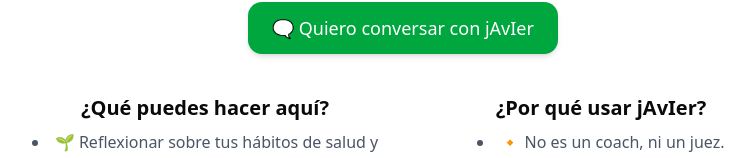
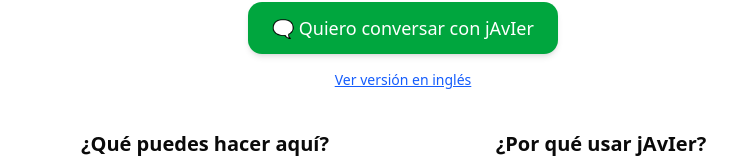
Before and after one commit to ledelab2030/javier-web, a Next.js app: page /alternativa in a window 1280 px wide. Shown: the part 614-772 px from the top of the page, without its empty margins (237-991 px from the left). Built offline with nearby package versions, Linux system fonts and the light colour scheme.

Commit message:
Agregar landing alternativa en /alternativa

```diff
--- a/src/app/alternativa/page.tsx
+++ b/src/app/alternativa/page.tsx
@@ -25,9 +25,16 @@
         href="https://chatgpt.com/g/g-67e32e0e5d108191a26d755114ea55f0-javier-acompanante-en-salud-y-sostenibilidad"
         target="_blank"
         rel="noopener noreferrer"
-        className="bg-green-600 hover:bg-green-700 text-white px-6 py-3 rounded-xl text-lg shadow-md mb-10"
+        className="bg-green-600 hover:bg-green-700 text-white px-6 py-3 rounded-xl text-lg shadow-md mb-4"
       >
         🗨️ Quiero conversar con jAvIer
+      </a>
+
+      <a
+        href="/alternativa-en"
+        className="text-sm text-blue-600 underline mb-10"
+      >
+        Ver versión en inglés
       </a>
 
       <div className="grid grid-cols-1 md:grid-cols-2 gap-6 max-w-3xl text-center">
```
